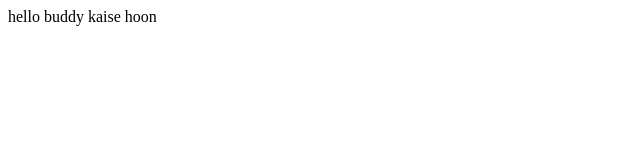
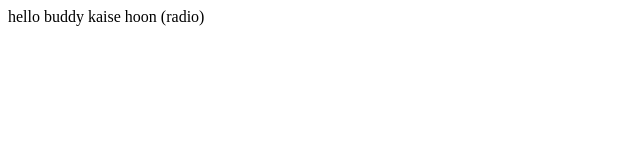
Before and after one commit to vanshhjain/computer, a plain HTML site: page index.html in a window 1280 px wide. Shown: the full height of the page, 0-640 px from the left. Drawn offline with Linux system fonts and the light colour scheme.

Commit message:
creating conflict f2

```diff
--- a/index.html
+++ b/index.html
@@ -6,6 +6,6 @@
     <title>Document</title>
 </head>
 <body>
-    hello buddy kaise hoon
+    hello buddy kaise hoon (radio)
 </body>
 </html>
```
